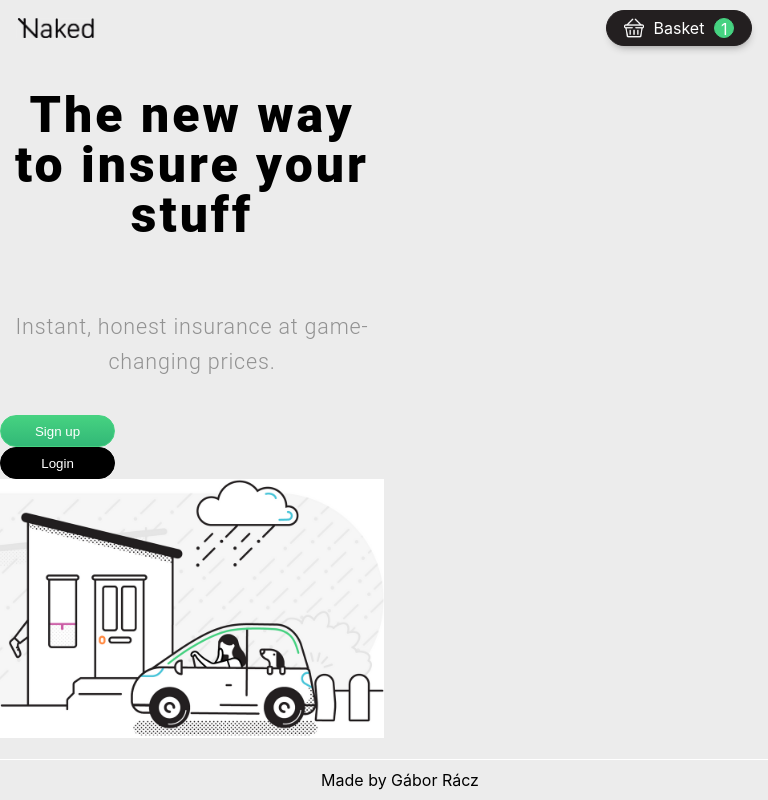
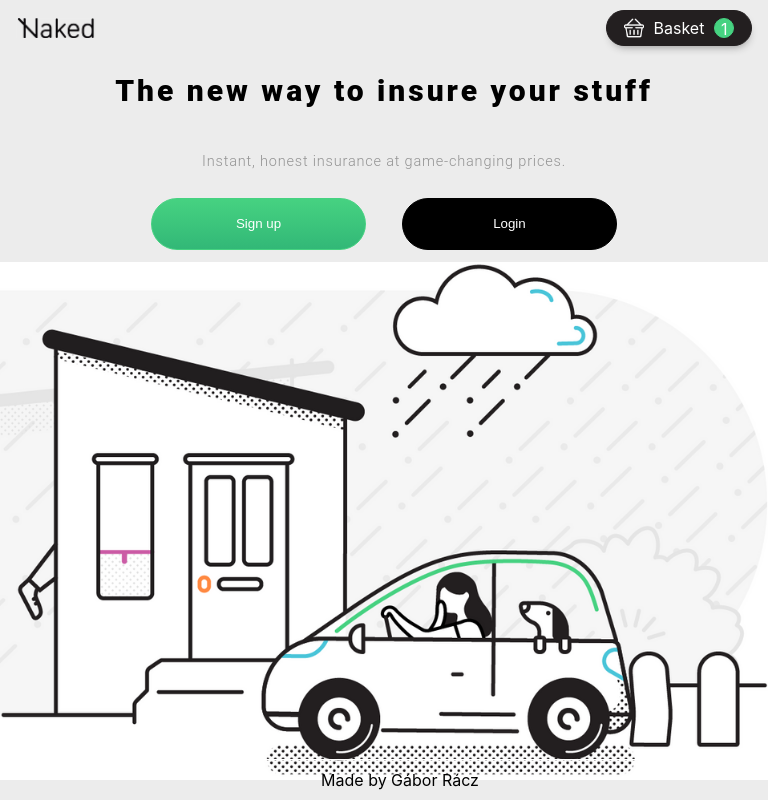
Before and after one commit to Plazmodium/NakedAssesment, a React (Create React App) app: page / in a window 768 px wide. Built offline with nearby package versions, Linux system fonts and the light colour scheme.

Commit message:
feature(home): mobile styling

```diff
--- a/src/features/home/home.component.css
+++ b/src/features/home/home.component.css
@@ -1,7 +1,11 @@
-@media screen and (min-width: 768px) {
+@media screen and (max-width: 768px) {
 	.body-text {
 		display: flex;
 		flex-direction: column;
+		justify-content: space-between;
+		position: absolute;
+		align-items: center;
+		height: 88%;
 	}
 
 	.left-side-text {
@@ -10,16 +14,19 @@
 		text-align: center;
 		flex-direction: column;
 		text-align: center;
-		width: 50%;
+		/* width: 50%; */
 	}
 
 	.naked-home-image {
-		width: 50%;
+		display: flex;
+		justify-content: flex-start;
+		width: 100%;
+		margin-bottom: 30px;
 	}
 
 	.text1 {
 		font-family: Roboto;
-		font-size: 50px;
+		font-size: 30px;
 		font-weight: 900;
 		font-stretch: normal;
 		font-style: normal;
@@ -28,7 +35,7 @@
 	}
 	.text2 {
 		font-family: Roboto;
-		font-size: 21.5px;
+		font-size: 14.5px;
 		font-weight: 300;
 		font-stretch: normal;
 		font-style: normal;
@@ -39,8 +46,8 @@
 
 	.auth-button-container {
 		display: flex;
-		justify-content: space-between;
-		flex-direction: column;
+		justify-content: space-evenly;
+		flex-direction: row;
 		height: 4em;
 	}
 	.signup-btn {
@@ -48,18 +55,24 @@
 		background-image: linear-gradient(to top, #32b877, #46d281);
 		border-radius: 60px;
 		border: 1px solid #46d281;
-		width: 30%;
+		width: 40%;
 		height: 80%;
 		cursor: pointer;
+	}
+	.signup-btn:hover {
+		box-shadow: 0px 4px 15px -4px grey;
 	}
 	.login-btn {
 		color: white;
 		background: black;
 		border-radius: 60px;
 		border: 1px solid black;
-		width: 30%;
+		width: 40%;
 		height: 80%;
 		cursor: pointer;
+	}
+	.login-btn:hover {
+		box-shadow: 0px 4px 15px -4px grey;
 	}
 }
 
--- a/src/features/home/home.component.js
+++ b/src/features/home/home.component.js
@@ -12,7 +12,7 @@ export default function HomeComponent() {
 	return (
 		<div>
 			<NavBar></NavBar>
-			<div class="body-text">
+			<div className="body-text">
 				<div className="left-side-text">
 					<h1 className="text1">The new way to insure your stuff</h1>
 					<h5 className="text2">
@@ -31,7 +31,9 @@ export default function HomeComponent() {
 					<img src={NakedImage} alt="" width="100%" />
 				</div>
 			</div>
-			<HomeFooter></HomeFooter>
+			<div>
+				<HomeFooter></HomeFooter>
+			</div>
 		</div>
 	);
 }
```
